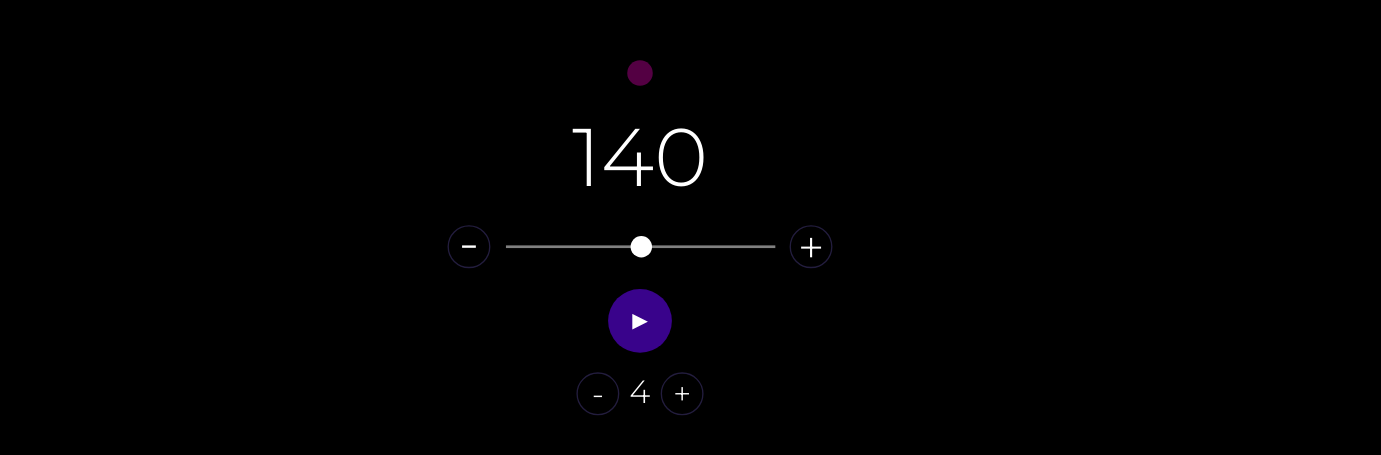
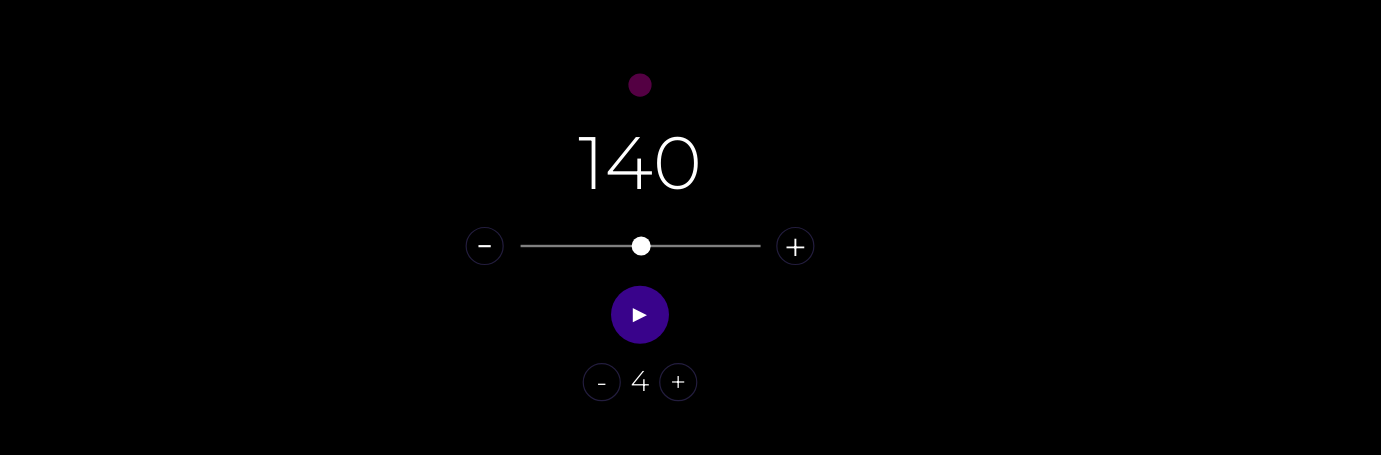
Before and after one commit to yagoEstudios/metroclean, a plain HTML site: page index.html in a window 1280 px wide. Shown: the part 163-618 px from the top of the page, 1381 px wide, since content can reach past the window. Drawn offline with Linux system fonts and the light colour scheme.

Commit message:
Update styles.css

```diff
--- a/styles.css
+++ b/styles.css
@@ -4,7 +4,7 @@
 *{
     padding: 0;
     margin: 0;
-    scale: 1.05;
+    scale: 1.03;
 }
 
 body {
```
